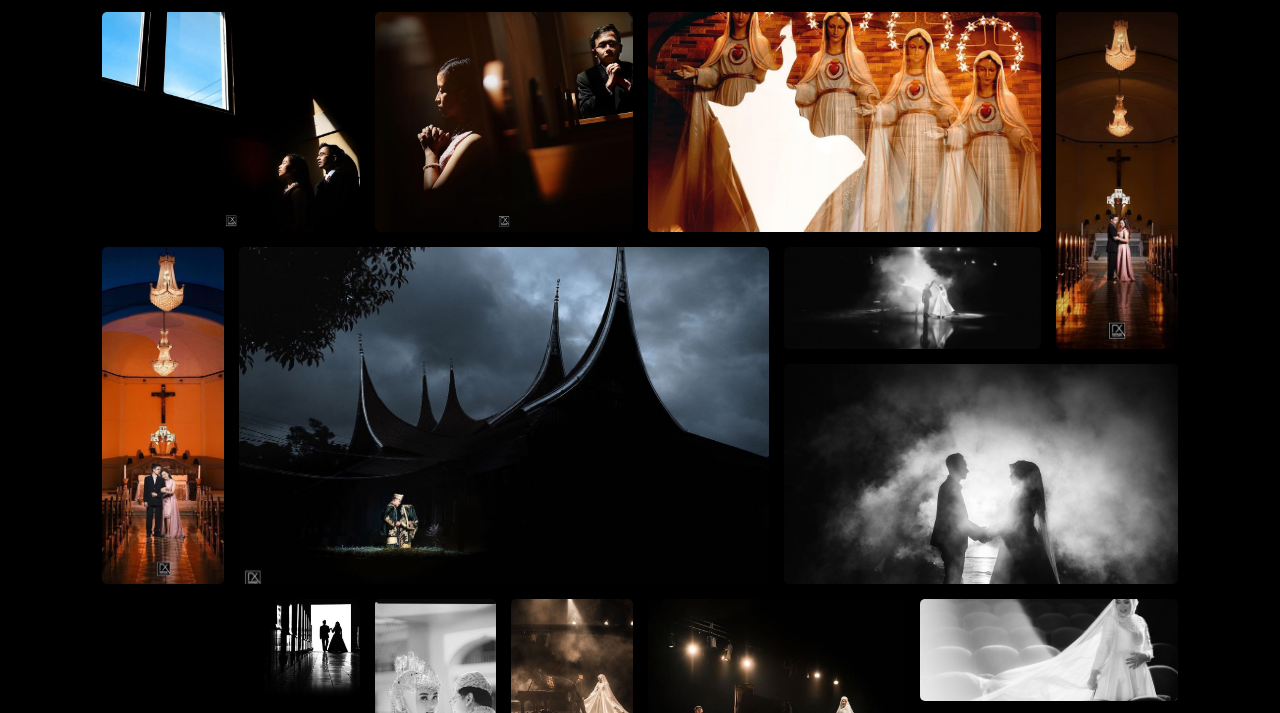
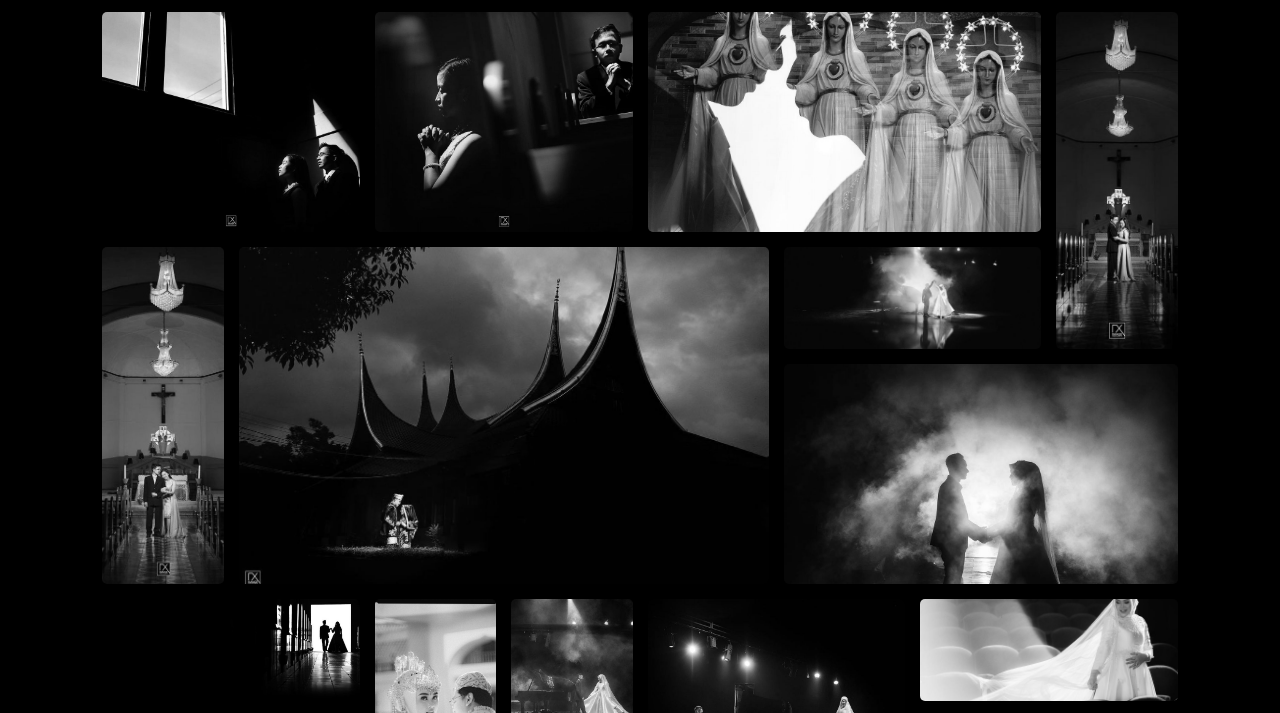
Before and after one commit to mhdrihan/Photography, a plain HTML site: page gallery.html in a window 1280 px wide. Shown: the part 48-761 px from the top of the page. Drawn offline with nearby package versions, Linux system fonts and the light colour scheme; a web font is replaced by a local one.

Commit message:
Update style.css

```diff
--- a/Assets/css/style.css
+++ b/Assets/css/style.css
@@ -266,6 +266,12 @@ body {
     height: 100%;
     object-fit: cover;
     border-radius: 5px;
+    transition: 0.5s;
+    filter: grayscale(1);
+}
+
+.gallery-img:hover {
+    filter: grayscale(0);
 }
 
 .item-1 {
```
